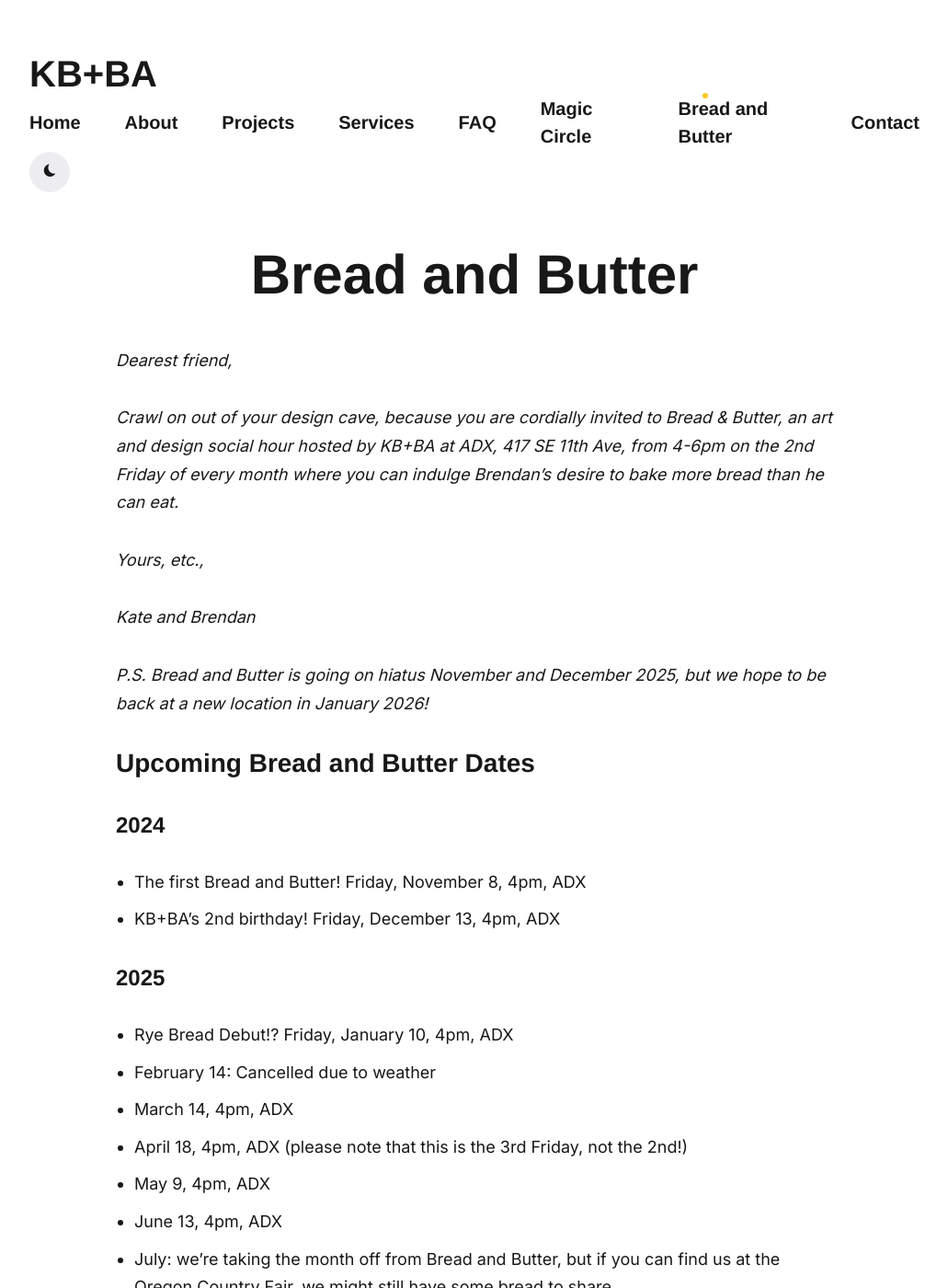
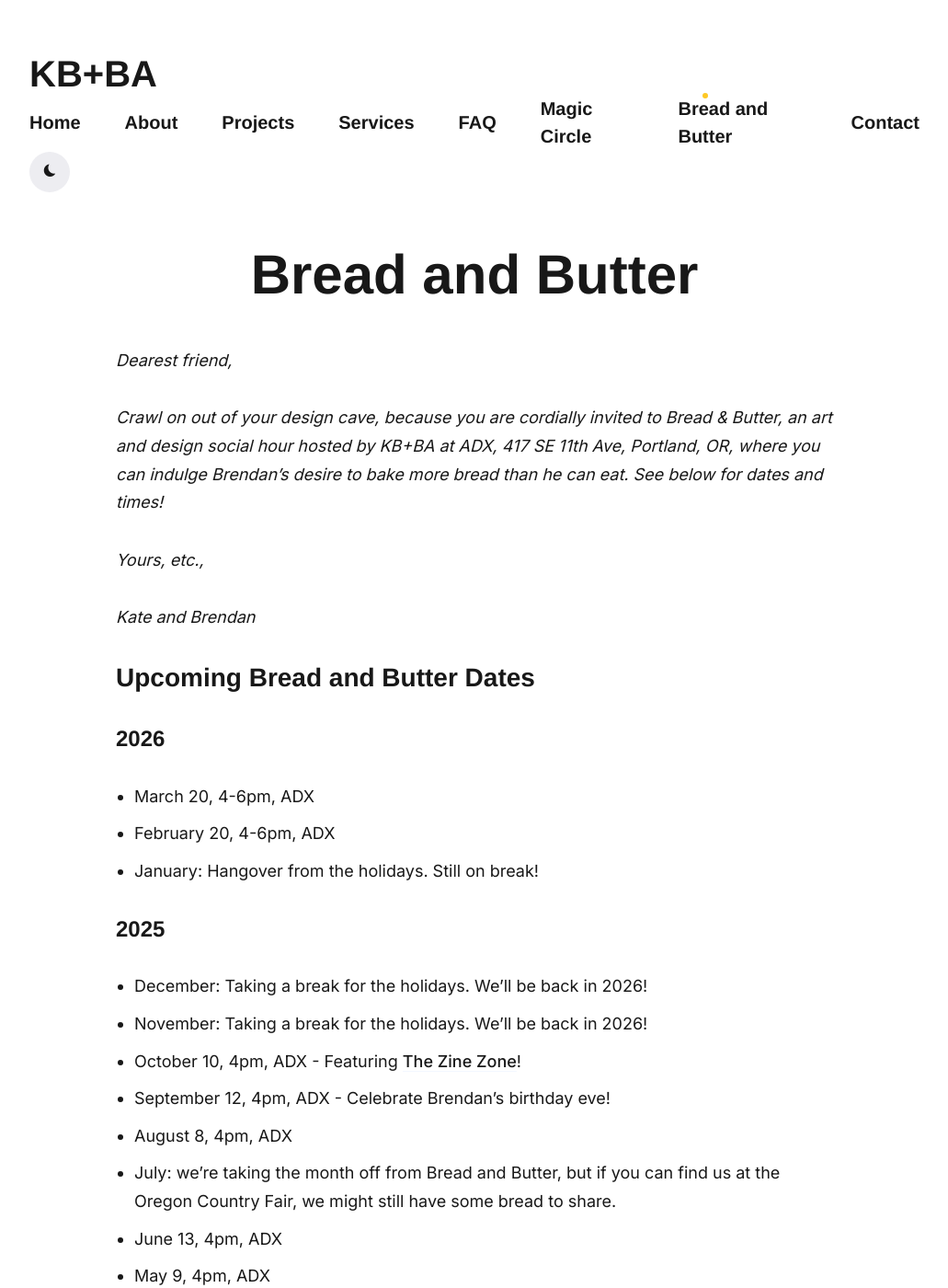
Before and after one commit to balbano/kb-ba.com, a Jekyll site: the page built from _pages/bread-and-butter.md, in a window 1280 px wide and 1400 px high. Shown: the whole window at 92% size, without its empty margins (124-1155 px from the left). Built offline with Jekyll 4.4.1, drawn with Linux system fonts in a browser that asks for light colours; nearby versions of some CDN libraries; some web fonts are replaced; some of the changed text lies outside the part shown.

Commit message:
Update Bread and Butter dates.

```diff
--- a/_pages/bread-and-butter.md
+++ b/_pages/bread-and-butter.md
@@ -6,34 +6,38 @@ permalink: /bread-and-butter/
 
 *Dearest friend,*
 
-*Crawl on out of your design cave, because you are cordially invited to Bread & Butter, an art and design social hour hosted by KB+BA at ADX, 417 SE 11th Ave, from 4-6pm on the 2nd Friday of every month where you can indulge Brendan's desire to bake more bread than he can eat.*
+*Crawl on out of your design cave, because you are cordially invited to Bread & Butter, an art and design social hour hosted by KB+BA at ADX, 417 SE 11th Ave, Portland, OR, where you can indulge Brendan's desire to bake more bread than he can eat. See below for dates and times!*
 
 *Yours, etc.,*
 
 *Kate and Brendan*
 
-*P.S. Bread and Butter is going on hiatus November and December 2025, but we hope to be back at a new location in January 2026!*
+## Upcoming Bread and Butter Dates
 
-## Upcoming Bread and Butter Dates
+### 2026
+
+- March 20, 4-6pm, ADX
+- February 20, 4-6pm, ADX
+- January: Hangover from the holidays. Still on break!
+
+### 2025
+
+- December: Taking a break for the holidays. We'll be back in 2026!
+- November: Taking a break for the holidays. We'll be back in 2026!
+- October 10, 4pm, ADX - Featuring [The Zine Zone](https://www.tabletopgamealliance.org/2025/08/22/the-zine-zone-at-go-play-northwest-2025/)!
+- September 12, 4pm, ADX - Celebrate Brendan's birthday eve!
+- August 8, 4pm, ADX
+- July: we're taking the month off from Bread and Butter, but if you can find us at the Oregon Country Fair, we might still have some bread to share.
+- June 13, 4pm, ADX
+- May 9, 4pm, ADX
+- April 18, 4pm, ADX (please note that this is the 3rd Friday, not the 2nd!)
+- March 14, 4pm, ADX
+- February 14: Cancelled due to weather
+- Rye Bread Debut!? Friday, January 10, 4pm, ADX
 
 ### 2024
 
+- KB+BA's 2nd birthday! Friday, December 13, 4pm, ADX
 - The first Bread and Butter! Friday, November 8, 4pm, ADX
-- KB+BA's 2nd birthday! Friday, December 13, 4pm, ADX
-
-### 2025
-
-- Rye Bread Debut!? Friday, January 10, 4pm, ADX
-- February 14: Cancelled due to weather
-- March 14, 4pm, ADX
-- April 18, 4pm, ADX (please note that this is the 3rd Friday, not the 2nd!)
-- May 9, 4pm, ADX
-- June 13, 4pm, ADX
-- July: we're taking the month off from Bread and Butter, but if you can find us at the Oregon Country Fair, we might still have some bread to share.
-- August 8, 4pm, ADX
-- September 12, 4pm, ADX - Celebrate Brendan's birthday eve!
-- October 10, 4pm, ADX - Featuring [The Zine Zone](https://www.tabletopgamealliance.org/2025/08/22/the-zine-zone-at-go-play-northwest-2025/)!
-- November: Taking a break for the holidays. We'll be back in January 2026!
-- December: Taking a break for the holidays. We'll be back in January 2026!
 
 [Subscribe to the Bread and Butter Google Calendar.](https://calendar.google.com/calendar/embed?src=c_43150cf94b36b414dbdaa5fc8c9c09e6fae6fdbafd82277b9dd9c63dd562890b%40group.calendar.google.com&ctz=America%2FLos_Angeles){:target="_blank"}
```
